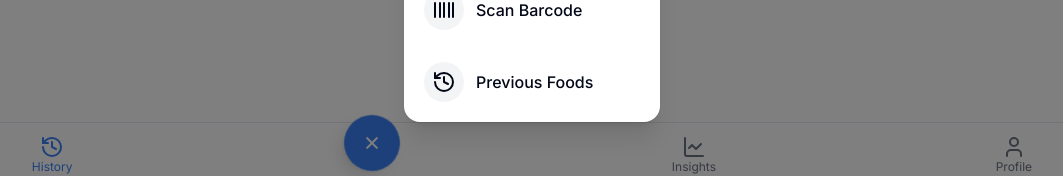
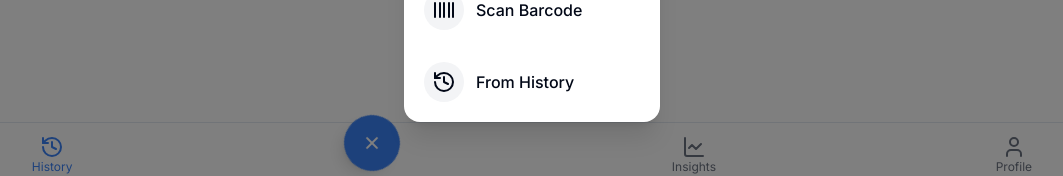
Before and after one commit to tomek-mcclintock/food-tracker, a Next.js app: page /history in a window 1280 px wide. Both pictures are taken after a click on the button 480 px from the left and 756 px from the top of the page. Shown: the part 614-790 px from the top of the page, without its empty margins (108-1171 px from the left). Built offline with nearby package versions, Linux system fonts and the light colour scheme; no server answers.

Commit message:
Updated anumations

```diff
--- a/src/app/globals.css
+++ b/src/app/globals.css
@@ -85,3 +85,18 @@ body {
 .animate-fade-in {
   animation: fadeIn 0.3s ease-out forwards;
 }
+
+@keyframes slideUp {
+  from {
+    opacity: 0;
+    transform: translate(-50%, 100%);
+  }
+  to {
+    opacity: 1;
+    transform: translate(-50%, 0);
+  }
+}
+
+.animate-slide-up {
+  animation: slideUp 0.3s ease-out forwards;
+}
--- a/src/components/AddOptionsMenu.js
+++ b/src/components/AddOptionsMenu.js
@@ -1,31 +1,50 @@
 // src/components/AddOptionsMenu.js
 "use client"
 
-import React from 'react';
+import React, { useEffect, useState } from 'react';
 import Link from 'next/link';
 import { Camera, ImagePlus, Type, Barcode, History } from 'lucide-react';
 
 const AddOptionsMenu = ({ isOpen, onClose }) => {
+  const [isRendered, setIsRendered] = useState(false);
+
+  useEffect(() => {
+    if (isOpen) {
+      setIsRendered(true);
+    } else {
+      const timeout = setTimeout(() => {
+        setIsRendered(false);
+      }, 300); // Match this with CSS transition duration
+      return () => clearTimeout(timeout);
+    }
+  }, [isOpen]);
+
   const options = [
     { icon: <Camera className="w-6 h-6" />, label: 'Take Photo', href: '/add?mode=camera' },
     { icon: <ImagePlus className="w-6 h-6" />, label: 'Upload Photo', href: '/add?mode=upload' },
     { icon: <Type className="w-6 h-6" />, label: 'Describe Food', href: '/add?mode=text' },
     { icon: <Barcode className="w-6 h-6" />, label: 'Scan Barcode', href: '/add?mode=barcode' },
-    { icon: <History className="w-6 h-6" />, label: 'Previous Foods', href: '/add?mode=previous' },
+    { icon: <History className="w-6 h-6" />, label: 'From History', href: '/add?mode=previous' },
   ];
 
-  if (!isOpen) return null;
+  if (!isRendered && !isOpen) return null;
 
   return (
     <>
-      {/* Backdrop */}
+      {/* Backdrop with fade transition */}
       <div
-        className="fixed inset-0 bg-black/50 z-40"
+        className={`fixed inset-0 bg-black transition-opacity duration-300 z-40 ${
+          isOpen ? 'opacity-50' : 'opacity-0'
+        }`}
         onClick={onClose}
       />
 
-      {/* Menu */}
-      <div className="fixed bottom-16 left-1/2 -translate-x-1/2 z-50 bg-white rounded-2xl shadow-xl p-2 w-64 animate-fade-in">
+      {/* Menu with slide-up animation */}
+      <div
+        className={`fixed bottom-16 left-1/2 -translate-x-1/2 z-50 bg-white rounded-2xl shadow-xl p-2 w-64 transition-transform duration-300 ${
+          isOpen ? 'animate-slide-up' : 'translate-y-full opacity-0'
+        }`}
+      >
         <div className="grid gap-2">
           {options.map((option, index) => (
             <Link
```
